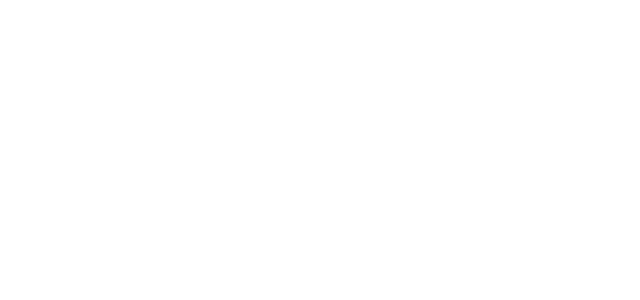
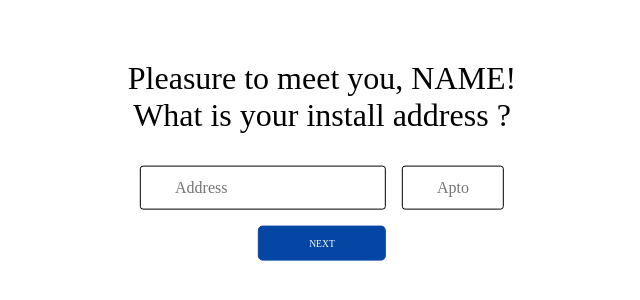
Before and after one commit to Cieth/Mega-tv-services, a React (Create React App) app: page /adress in a window 1280 px wide. Before the commit this address had no page. Shown: the part 256-556 px from the top of the page, without its empty margins (318-958 px from the left). Built offline with nearby package versions, Linux system fonts and the light colour scheme.

Commit message:
add types redux

```diff
--- a/src/App.tsx
+++ b/src/App.tsx
@@ -3,6 +3,7 @@ import { Route, Routes } from 'react-router-dom';
 import './App.scss';
 import Presentation from './pages/Presentation';
 import Basics from './pages/Basics';
+import Adress from './pages/Address';
 
 function App() {
   return (
@@ -10,6 +11,7 @@ function App() {
       <Routes>
         <Route path='/' element={<Presentation />} />
         <Route path='/basics' element={<Basics />} />
+        <Route path='/adress' element={<Adress />} />
       </Routes>
     </div>
   );
--- a/src/app/store.js
+++ /dev/null
@@ -1,6 +0,0 @@
-import { configureStore } from '@reduxjs/toolkit';
-import userSlice from '../features/slices/userSlice';
-
-export default configureStore({
-  reducer: { user: userSlice },
-});
--- /dev/null
+++ b/src/app/store.tsx
@@ -0,0 +1,11 @@
+import { configureStore } from '@reduxjs/toolkit';
+import userSlice from '../features/slices/userSlice';
+import { useDispatch } from 'react-redux';
+const store = configureStore({
+  reducer: { user: userSlice },
+});
+
+export type AppDispatch = typeof store.dispatch;
+export const useAppDispatch: () => AppDispatch = useDispatch;
+
+export default store;
--- a/src/features/slices/userSlice.js
+++ /dev/null
@@ -1,46 +0,0 @@
-import { createSlice } from '@reduxjs/toolkit';
-
-const initialState = {
-  firstName: '',
-  lastName: '',
-  address: '',
-  aptNumber: '',
-  email: '',
-  phoneNumber: '',
-};
-
-const userSlice = createSlice({
-  name: 'user',
-  initialState,
-  reducers: {
-    setFirstName: (state, action) => {
-      state.firstName = action.payload;
-    },
-    setLastName: (state, action) => {
-      state.lastName = action.payload;
-    },
-    setAddress: (state, action) => {
-      state.address = action.payload;
-    },
-    setAptNumber: (state, action) => {
-      state.aptNumber = action.payload;
-    },
-    setEmail: (state, action) => {
-      state.email = action.payload;
-    },
-    setPhoneNumber: (state, action) => {
-      state.phoneNumber = action.payload;
-    },
-  },
-});
-
-export const {
-  setFirstName,
-  setLastName,
-  setAddress,
-  setAptNumber,
-  setEmail,
-  setPhoneNumber,
-} = userSlice.actions;
-
-export default userSlice.reducer;
--- /dev/null
+++ b/src/features/slices/userSlice.tsx
@@ -0,0 +1,61 @@
+import { createSlice, PayloadAction } from '@reduxjs/toolkit';
+
+interface initialStateT {
+  firstName: string;
+  lastName: string;
+  address: string;
+  aptNumber: string;
+  plan: string;
+  email: string;
+  phoneNumber: string;
+}
+
+const initialState = {
+  firstName: '',
+  lastName: '',
+  address: '',
+  aptNumber: '',
+  plan: '',
+  email: '',
+  phoneNumber: '',
+};
+
+const userSlice = createSlice({
+  name: 'user',
+  initialState: initialState as initialStateT,
+  reducers: {
+    setFirstName: (state, action: PayloadAction<string>) => {
+      state.firstName = action.payload;
+    },
+    setLastName: (state, action: PayloadAction<string>) => {
+      state.lastName = action.payload;
+    },
+    setAddress: (state, action: PayloadAction<string>) => {
+      state.address = action.payload;
+    },
+    setAptNumber: (state, action: PayloadAction<string>) => {
+      state.aptNumber = action.payload;
+    },
+    setPlan: (state, action: PayloadAction<string>) => {
+      state.plan = action.payload;
+    },
+    setEmail: (state, action: PayloadAction<string>) => {
+      state.email = action.payload;
+    },
+    setPhoneNumber: (state, action: PayloadAction<string>) => {
+      state.phoneNumber = action.payload;
+    },
+  },
+});
+
+export const {
+  setFirstName,
+  setLastName,
+  setAddress,
+  setAptNumber,
+  setPlan,
+  setEmail,
+  setPhoneNumber,
+} = userSlice.actions;
+
+export default userSlice.reducer;
--- /dev/null
+++ b/src/pages/Address.tsx
@@ -0,0 +1,62 @@
+import React, { useState } from 'react';
+import { useDispatch, useSelector } from 'react-redux';
+import { ChangeEvent } from 'react';
+import { Link } from 'react-router-dom';
+import { setAddress, setAptNumber } from '../features/slices/userSlice';
+import '../styles/pages/Address.scss';
+const Adress = () => {
+  interface dataI {
+    address: string;
+    apto: string;
+  }
+  const dispatch = useDispatch();
+  /*   const name = useSelector((state) => state.user.firstName) */
+  const [data, setData] = useState<dataI>({
+    address: '',
+    apto: '',
+  });
+  const handleChange = (e: ChangeEvent<HTMLInputElement>) => {
+    e.target.name === 'address'
+      ? setData({ ...data, address: e.target.value })
+      : setData({ ...data, apto: e.target.value });
+  };
+  const handleClick = () => {
+    dispatch(setAddress(data.address));
+    dispatch(setAptNumber(data.apto));
+  };
+  return (
+    <div className='Address'>
+      <div className='Address_text'>
+        <p>
+          Pleasure to meet you, NAME!
+          <br /> What is your install address ?
+        </p>
+      </div>
+      <div className='Address_input'>
+        <input
+          className='AddressInput'
+          onChange={handleChange}
+          value={data.address}
+          name={'address'}
+          placeholder='Address'
+          type='text'
+        />
+        <input
+          className='AptoInput'
+          onChange={handleChange}
+          value={data.apto}
+          name={'apto'}
+          placeholder='Apto'
+          type='text'
+        />
+      </div>
+      <div className='Address_button'>
+        <Link to={'/adress'}>
+          <button onClick={handleClick}>NEXT</button>
+        </Link>
+      </div>
+    </div>
+  );
+};
+
+export default Adress;
--- a/src/pages/Basics.tsx
+++ b/src/pages/Basics.tsx
@@ -7,11 +7,14 @@ import { setFirstName, setLastName } from '../features/slices/userSlice';
 
 const Basics = () => {
   interface dataI {
-    name?: string;
-    lastName?: string;
+    name: string;
+    lastName: string;
   }
   const dispatch = useDispatch();
-  const [data, setData] = useState<dataI>({});
+  const [data, setData] = useState<dataI>({
+    name: '',
+    lastName: '',
+  });
   const handleChange = (e: ChangeEvent<HTMLInputElement>) => {
     e.target.name === 'name'
       ? setData({ ...data, name: e.target.value })
@@ -45,8 +48,8 @@ const Basics = () => {
         />
       </div>
       <div className='Basics_button'>
-        <Link to={'/basics'}>
-          <button onClick={handleClick}>LET'S DO IT</button>
+        <Link to={'/adress'}>
+          <button onClick={handleClick}>NEXT</button>
         </Link>
       </div>
     </div>
--- /dev/null
+++ b/src/styles/pages/Address.scss
@@ -0,0 +1,62 @@
+.Address {
+  display: flex;
+  position: absolute;
+  top: 50%;
+  left: 50%;
+  transform: translate(-50%, -50%);
+  flex-direction: column;
+  text-align: center;
+  align-items: center;
+  .Address_text {
+    font-size: 1.5rem;
+  }
+  .Address_input {
+    display: flex;
+    margin: 0;
+    column-gap: 1rem;
+    .AddressInput {
+      border: 1px solid black;
+      border-radius: 0.2rem;
+      height: 2.5rem;
+      width: 15rem;
+    }
+    .AptoInput {
+      border: 1px solid black;
+      border-radius: 0.2rem;
+      height: 2.5rem;
+      width: 6rem;
+    }
+    input {
+      &::placeholder {
+        padding: 2rem;
+        text-align: left;
+        font-size: 0.8rem;
+      }
+    }
+  }
+  .Address_text {
+    min-width: 251px;
+  }
+  .Address_button {
+    button {
+      margin-top: 1rem;
+      color: white;
+      width: 8rem;
+      height: 2.2rem;
+      border-radius: 0.3rem;
+      border: 1px solid rgb(3, 70, 164);
+      font-size: 0.6rem;
+      background-color: rgb(3, 70, 164);
+    }
+  }
+  @media (min-width: 1280px) {
+    .Address_text {
+      font-size: 2rem;
+    }
+    .Address_input {
+      input::placeholder {
+        font-size: 1rem;
+      }
+    }
+  }
+}
```
